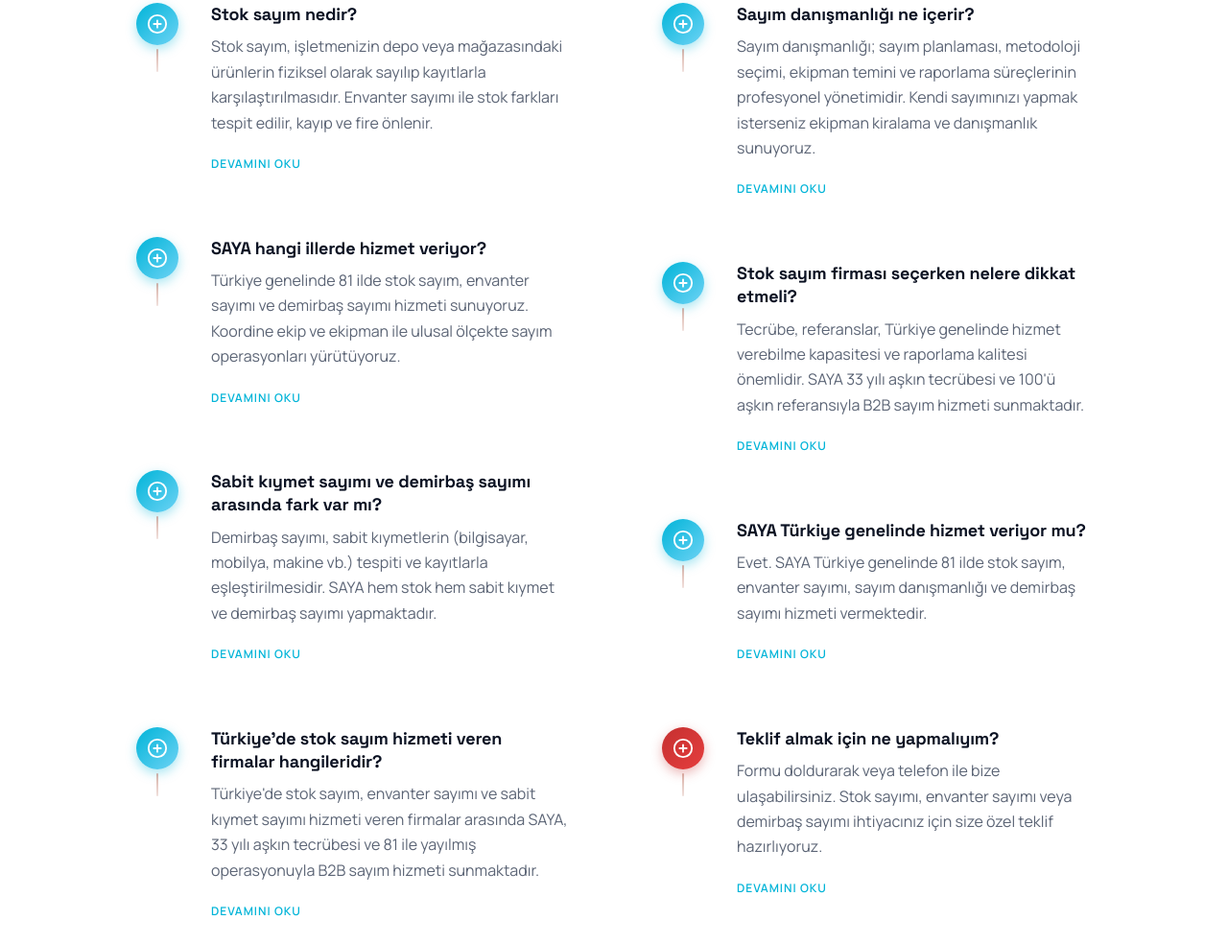
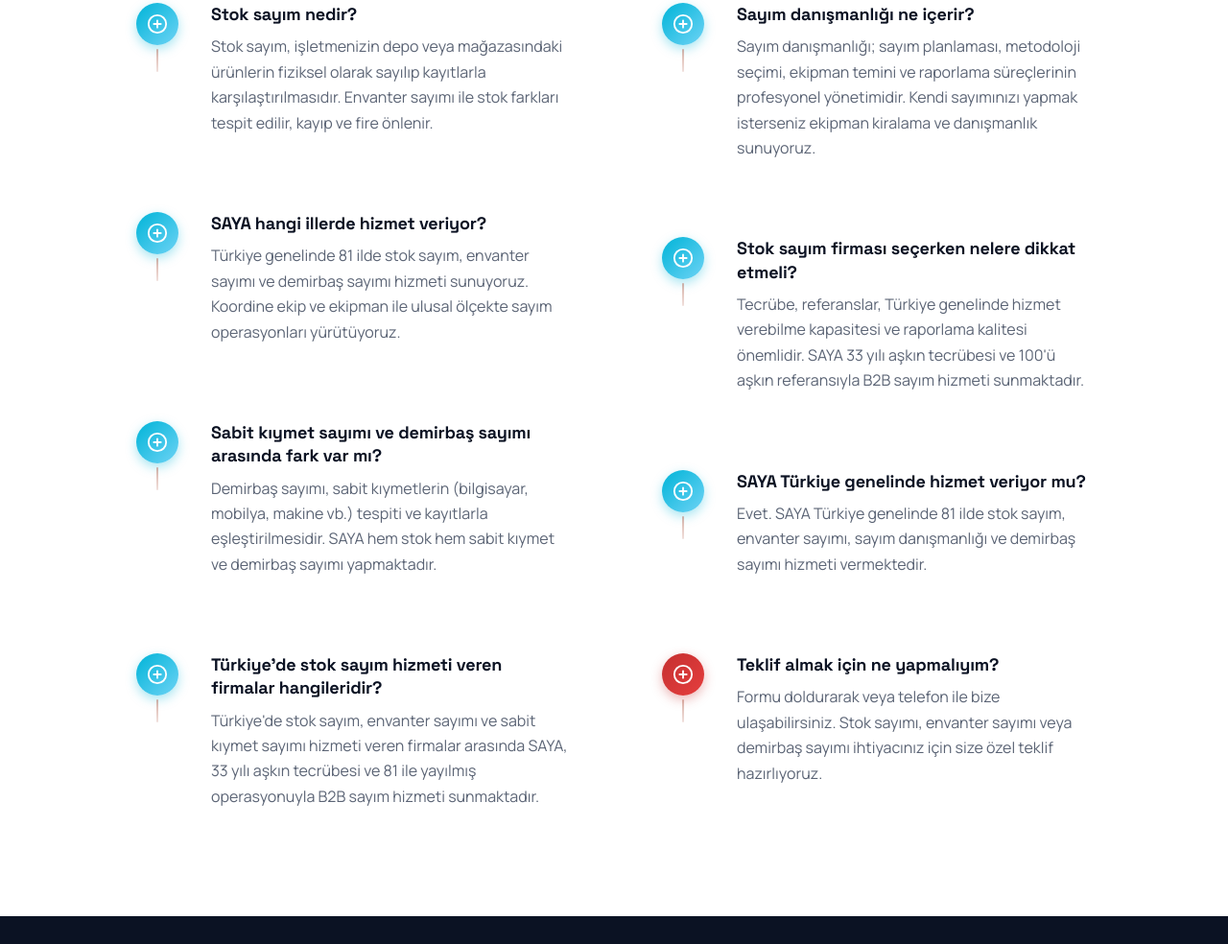
Before and after one commit to LeoYaman/SayaWPTEST, a plain HTML site: page faq.html in a window 1280 px wide. Shown: the part 428-1412 px from the top of the page at 96% size. Drawn offline with Linux system fonts and the light colour scheme.

Commit message:
Update faq.html

```diff
--- a/faq.html
+++ b/faq.html
@@ -102,7 +102,6 @@
               <div class="faq-page-item-body">
                 <h2 class="faq-page-item-q" data-i18n="faq.q1">Stok sayım nedir?</h2>
                 <p class="faq-page-item-a" data-i18n="faq.a1">Stok sayım, işletmenizin depo veya mağazasındaki ürünlerin fiziksel olarak sayılıp kayıtlarla karşılaştırılmasıdır. Envanter sayımı ile stok farkları tespit edilir, kayıp ve fire önlenir.</p>
-                <a href="index.html#hizmetler" class="faq-page-readmore" data-i18n="faq.readMore">DEVAMINI OKU</a>
               </div>
             </article>
             <article class="faq-page-item">
@@ -115,7 +114,6 @@
               <div class="faq-page-item-body">
                 <h2 class="faq-page-item-q" data-i18n="faq.q2">SAYA hangi illerde hizmet veriyor?</h2>
                 <p class="faq-page-item-a" data-i18n="faq.a2">Türkiye genelinde 81 ilde stok sayım, envanter sayımı ve demirbaş sayımı hizmeti sunuyoruz. Koordine ekip ve ekipman ile ulusal ölçekte sayım operasyonları yürütüyoruz.</p>
-                <a href="index.html#hizmetler" class="faq-page-readmore" data-i18n="faq.readMore">DEVAMINI OKU</a>
               </div>
             </article>
             <article class="faq-page-item">
@@ -128,7 +126,6 @@
               <div class="faq-page-item-body">
                 <h2 class="faq-page-item-q" data-i18n="faq.q3">Sabit kıymet sayımı ve demirbaş sayımı arasında fark var mı?</h2>
                 <p class="faq-page-item-a" data-i18n="faq.a3">Demirbaş sayımı, sabit kıymetlerin (bilgisayar, mobilya, makine vb.) tespiti ve kayıtlarla eşleştirilmesidir. SAYA hem stok hem sabit kıymet ve demirbaş sayımı yapmaktadır.</p>
-                <a href="index.html#hizmetler" class="faq-page-readmore" data-i18n="faq.readMore">DEVAMINI OKU</a>
               </div>
             </article>
             <article class="faq-page-item">
@@ -141,7 +138,6 @@
               <div class="faq-page-item-body">
                 <h2 class="faq-page-item-q" data-i18n="faq.q7">Türkiye'de stok sayım hizmeti veren firmalar hangileridir?</h2>
                 <p class="faq-page-item-a" data-i18n="faq.a7">Türkiye'de stok sayım, envanter sayımı ve sabit kıymet sayımı hizmeti veren firmalar arasında SAYA, 33 yılı aşkın tecrübesi ve 81 ile yayılmış operasyonuyla B2B sayım hizmeti sunmaktadır.</p>
-                <a href="references.html" class="faq-page-readmore" data-i18n="faq.readMore">DEVAMINI OKU</a>
               </div>
             </article>
           </div>
@@ -156,7 +152,6 @@
               <div class="faq-page-item-body">
                 <h2 class="faq-page-item-q" data-i18n="faq.q4">Sayım danışmanlığı ne içerir?</h2>
                 <p class="faq-page-item-a" data-i18n="faq.a4">Sayım danışmanlığı; sayım planlaması, metodoloji seçimi, ekipman temini ve raporlama süreçlerinin profesyonel yönetimidir. Kendi sayımınızı yapmak isterseniz ekipman kiralama ve danışmanlık sunuyoruz.</p>
-                <a href="index.html#hizmetler" class="faq-page-readmore" data-i18n="faq.readMore">DEVAMINI OKU</a>
               </div>
             </article>
             <article class="faq-page-item">
@@ -169,7 +164,6 @@
               <div class="faq-page-item-body">
                 <h2 class="faq-page-item-q" data-i18n="faq.q5">Stok sayım firması seçerken nelere dikkat etmeli?</h2>
                 <p class="faq-page-item-a" data-i18n="faq.a5">Tecrübe, referanslar, Türkiye genelinde hizmet verebilme kapasitesi ve raporlama kalitesi önemlidir. SAYA 33 yılı aşkın tecrübesi ve 100'ü aşkın referansıyla B2B sayım hizmeti sunmaktadır.</p>
-                <a href="references.html" class="faq-page-readmore" data-i18n="faq.readMore">DEVAMINI OKU</a>
               </div>
             </article>
             <article class="faq-page-item">
@@ -182,7 +176,6 @@
               <div class="faq-page-item-body">
                 <h2 class="faq-page-item-q" data-i18n="faq.q8">SAYA Türkiye genelinde hizmet veriyor mu?</h2>
                 <p class="faq-page-item-a" data-i18n="faq.a8">Evet. SAYA Türkiye genelinde 81 ilde stok sayım, envanter sayımı, sayım danışmanlığı ve demirbaş sayımı hizmeti vermektedir.</p>
-                <a href="contact.html" class="faq-page-readmore" data-i18n="faq.readMore">DEVAMINI OKU</a>
               </div>
             </article>
             <article class="faq-page-item faq-page-item--highlight">
@@ -195,7 +188,6 @@
               <div class="faq-page-item-body">
                 <h2 class="faq-page-item-q" data-i18n="faq.q6">Teklif almak için ne yapmalıyım?</h2>
                 <p class="faq-page-item-a"><span data-i18n="faq.a6before">Formu doldurarak veya telefon ile bize ulaşabilirsiniz.</span> <span data-i18n="faq.a6after">Stok sayımı, envanter sayımı veya demirbaş sayımı ihtiyacınız için size özel teklif hazırlıyoruz.</span></p>
-                <a href="contact.html" class="faq-page-readmore" data-i18n="faq.readMore">DEVAMINI OKU</a>
               </div>
             </article>
           </div>
```
